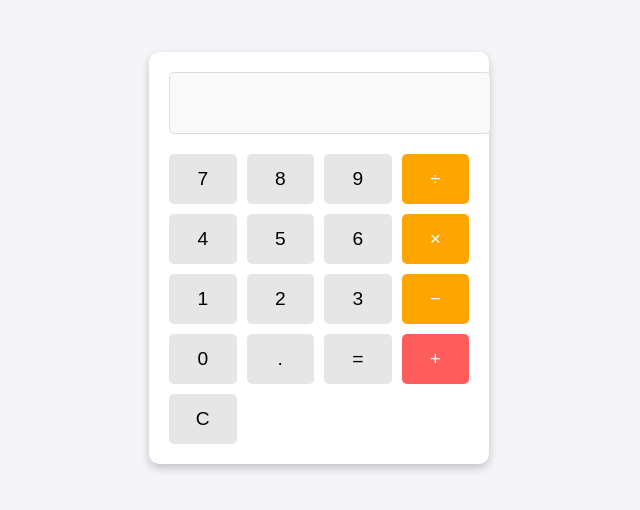
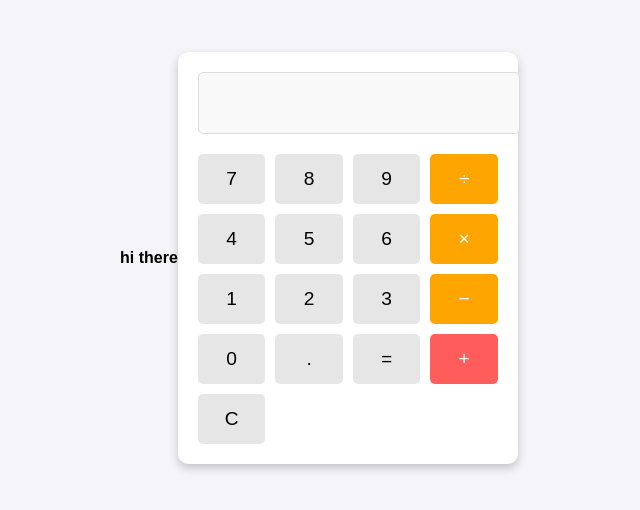
Before and after one commit to Dhruv-Jain31/js_cal, a plain HTML site: page index.html in a window 1280 px wide. Shown: the part 142-652 px from the top of the page, without its empty margins (321-961 px from the left). Drawn offline with Linux system fonts and the light colour scheme.

Commit message:
re triggering deployments

```diff
--- a/index.html
+++ b/index.html
@@ -6,6 +6,8 @@
   <title>Simple Calculator</title>
   <link rel="stylesheet" href="style.css">
 </head>
+<!--checking for deployments-->
+<b>hi there</b>
 <body>
   <div class="calculator">
     <input type="text" id="display" readonly>
```
